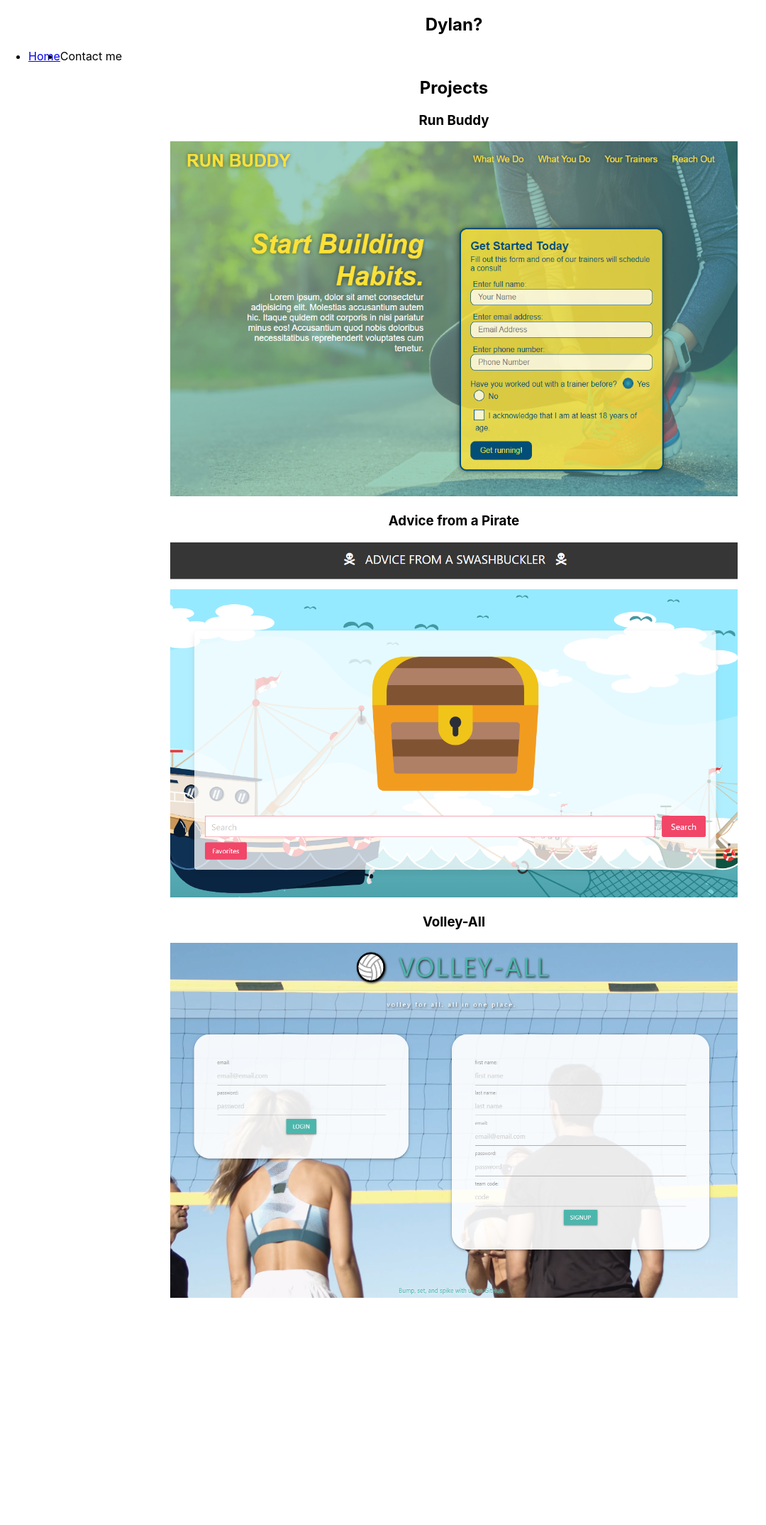
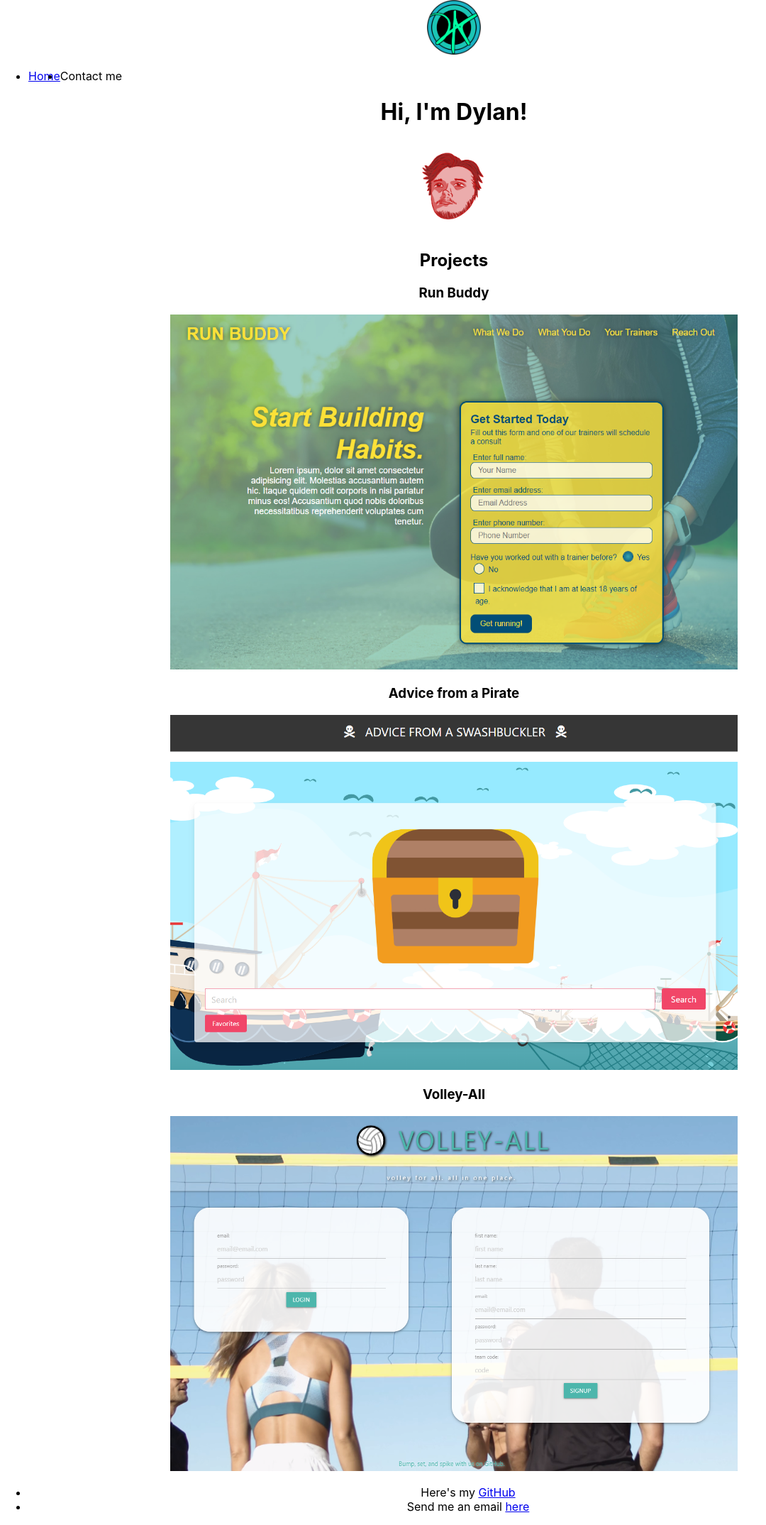
Before and after one commit to Dkunk7/react-portfolio, a React (Create React App) app: page / in a window 1280 px wide. Shown: the whole page at 71% size, without its empty margins (0-1080 px from the left). Before the commit the page ends 1832 px from the top, so only its background shows below. Built offline with nearby package versions, Linux system fonts and the light colour scheme.

Commit message:
main component layout complete

```diff
--- a/src/App.js
+++ b/src/App.js
@@ -5,6 +5,7 @@ import Header from './components/Header';
 import Navigation from './components/Navigation';
 import Contact from './components/Contact';
 import Project from './components/Project';
+import About from './components/About';
 
 function App() {
   const [contactSelected, setContactSelected] = useState(false);
@@ -28,12 +29,14 @@ function App() {
       <main>
         {!contactSelected ? (
           <>
+            <About />
             <Project projects = {projects}></Project>
           </>
         ) : (
           <Contact></Contact>
         )}
       </main>
+      <Footer></Footer>
     </div>
   );
 }
--- /dev/null
+++ b/src/components/About/index.js
@@ -0,0 +1,16 @@
+import React from 'react';
+import myFace from '../../assets/project-images/MeHAHA.png';
+
+const About = () => {
+
+    return (
+        <div>
+            <h1>
+                Hi, I'm Dylan!
+            </h1>
+            <img src = {myFace} style = {{ width: "10%"}} alt = "my face"/>
+        </div>
+    )
+}
+
+export default About;
--- a/src/components/Contact/index.js
+++ b/src/components/Contact/index.js
@@ -41,7 +41,7 @@ const Contact = () => {
                     <label htmlFor = "name">Name:</label>
                     <input type = "text" defaultValue = {name} onBlur = {handleChange} name = "name"/>
                 </div>
-                <div>\
+                <div>
                     <label htmlFor = "email">Email:</label>
                     <input type = "email" defaultValue = {email} onBlur = {handleChange} name = "email"/>
                 </div>
--- a/src/components/Footer/index.js
+++ b/src/components/Footer/index.js
@@ -4,7 +4,10 @@ const Footer = () => {
 
     return(
         <footer>
-
+            <ul>
+                <li>Here's my <a href = "https://github.com/Dkunk7" target = "_blank" rel="noreferrer">GitHub</a></li>
+                <li>Send me an email <a href = "mailto:drkunkel7@gmail.com" target = "_blank" rel="noreferrer">here</a></li>
+            </ul>
         </footer>
     );
 }
--- a/src/components/Header/index.js
+++ b/src/components/Header/index.js
@@ -12,11 +12,6 @@ const Header = (props) => {
 
     return(
         <header>
-            <h2>
-                <a hred = "/">
-                    <span>Dylan?</span> {/* Change this? Add logo? */}
-                </a>
-            </h2>
             <Navigation
                 currentNav = {currentNav}
                 setCurrentNav = {setCurrentNav}
--- a/src/components/Navigation/index.js
+++ b/src/components/Navigation/index.js
@@ -1,4 +1,5 @@
 import React from 'react';
+import myLogo from '../../assets/project-images/DKLogo1.png';
 
 const Navigation = (props) => {
     const {
@@ -11,6 +12,9 @@ const Navigation = (props) => {
     return (
         // Do I need anthing besides just the nav?
         <nav>
+            <a href = "/">
+                <img src = {myLogo} style = {{ width: "6%" }} alt = "logo"/>
+            </a>
             <ul className = "flex-row">
                 <li >
                     <a href = "#about" onClick = {() => setContactSelected(false)}>
--- a/src/components/Project/index.js
+++ b/src/components/Project/index.js
@@ -10,8 +10,8 @@ const Project = (props) => {
             {projects.map((project) => (
                 <div key = {project.title}>
                     <h3>{project.title}</h3>
-                    <a href = {project.link} target = "_blank">
-                        <img src = {require(`../../assets/project-images/${project.image}.PNG`).default} width = "800" height = "500" alt = {`${project.title} sample image`}/>
+                    <a href = {project.link} target = "_blank" rel="noreferrer">
+                        <img src = {require(`../../assets/project-images/${project.image}.PNG`).default} width = "800" height = "500" alt = {`${project.title} sample`}/>
                     </a>
                 </div>
             ))}
```
Also changed, not shown: src/assets/project-images/DKLogo1.png (added), src/assets/project-images/MeHAHA.png (added).
